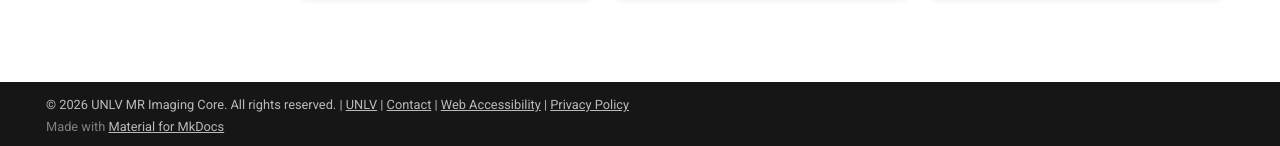
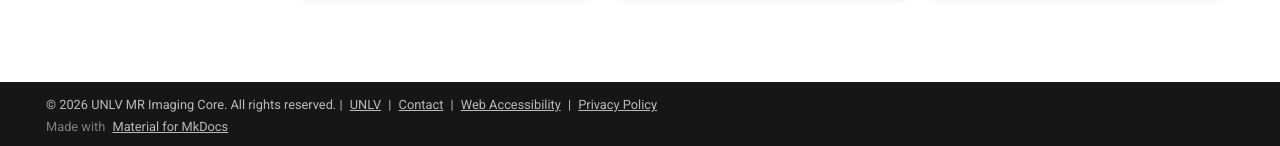
Before and after one commit to unlvfmri/umic, an MkDocs documentation site: the page built from docs/index.md, in a window 1280 px wide and 1196 px high. Shown: the part 1047-1193 px from the top of the window. Built offline with MkDocs 1.6.1 and Material for MkDocs 9.7.7, drawn with Linux system fonts in a browser that asks for light colours.

Commit message:
Add margin to footer links in extra.css

```diff
--- a/docs/stylesheets/extra.css
+++ b/docs/stylesheets/extra.css
@@ -334,3 +334,6 @@
   color: #ffffff;
   text-decoration: underline;
 }
+.md-footer a {
+  margin: 0 4px;
+}
```
